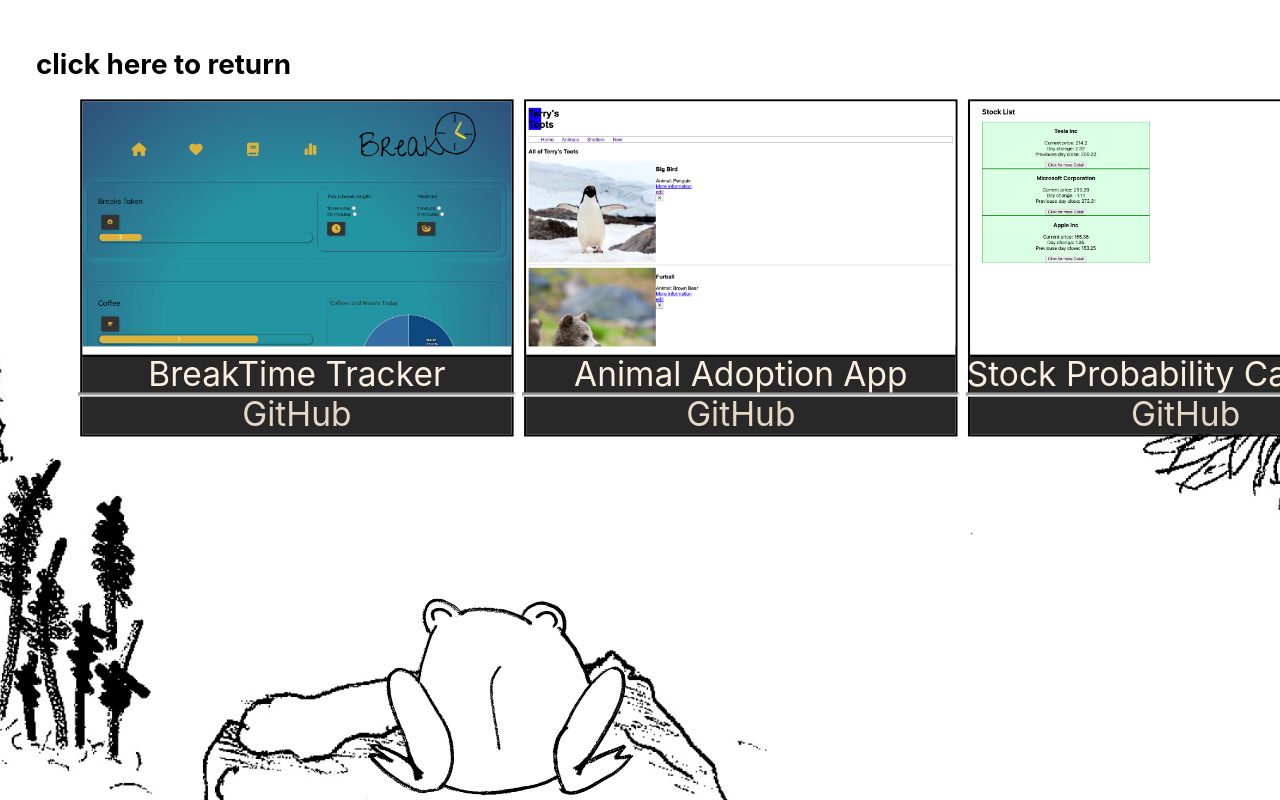
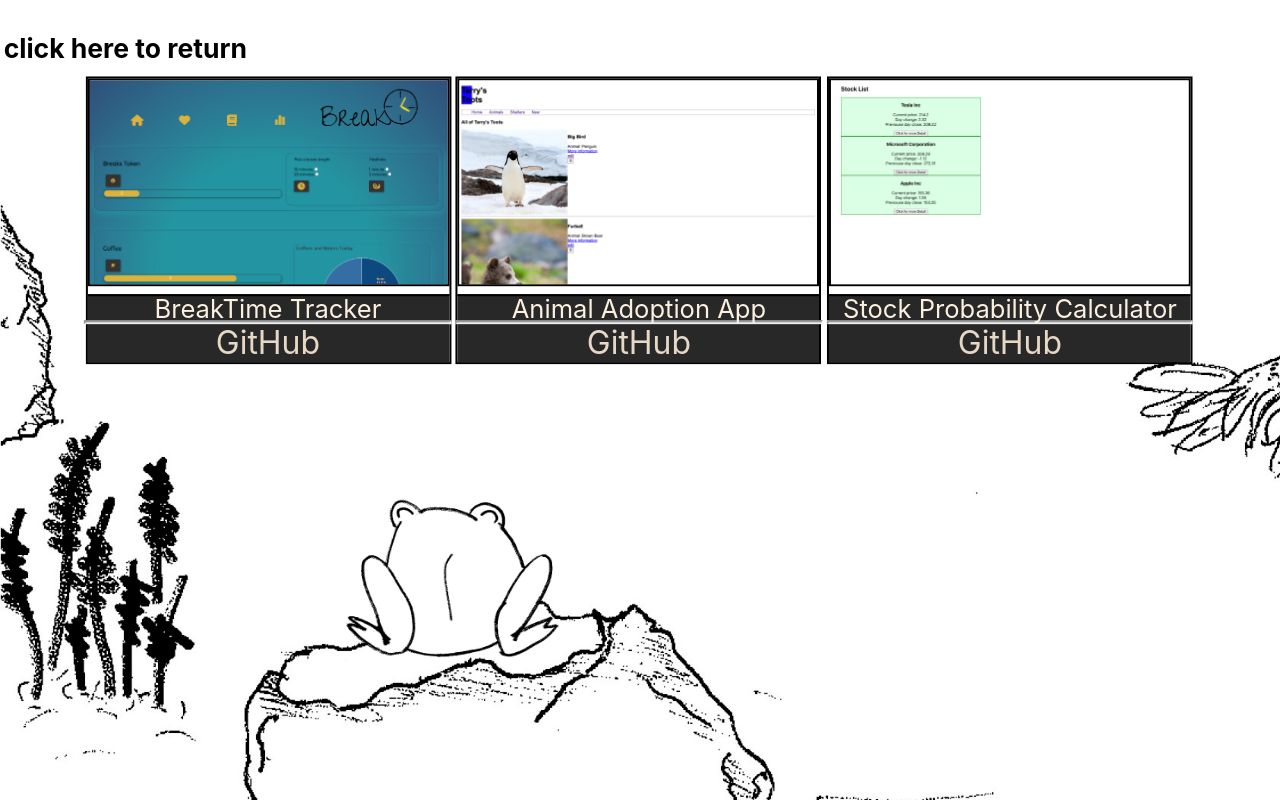
Before and after one commit to CrispyBread1/Daniel_Salvatori_Portfolio, a React (Create React App) app: page / in a window 1280 px wide. Both pictures are taken after a click on the element 591 px from the left and 116 px from the top of the page. Built offline with nearby package versions, Linux system fonts and the light colour scheme.

Commit message:
resisize now works

```diff
--- a/src/App.css
+++ b/src/App.css
@@ -4,51 +4,38 @@
 #NavBar {
   text-align: left;
 }
-/*
-body {
-  padding: 0;
-  width: 100px;
-  height: ;
-  overflow: hidden;
-} */
+
 .Background {
   position: fixed;
-  /* min-width: 100%;
-  min-height: ; */
-  top: -9.2em;
   left: 0;
-  width: 100%;
-  height: 118%;
+  width: 100vw;
+  height: 57vw;
   background-image: url("./imgs/background-image.jpg");
   background-repeat: no-repeat;
   background-size: cover;
   background-position: center;
 }
 
-.rednering-pages{
-  margin-top: 6%;
-}
-
 .Background.zoomright.out {
-  transform-origin: right;
+  transform-origin: 100vw 20vw;
   transition: transform 1.5s;
   transform: scale(1);
 }
 
 .Background.zoomleft.out {
-  transform-origin: 1% 68%;
+  transform-origin: 0vw 35vw;
   transition: transform 1.5s;
   transform: scale(1);
 }
 
 .Background.zoomright {
-  transform-origin: right;
+  transform-origin: 100vw 20vw;
   transition: transform 1.5s;
-  transform: scale(2.1);
+  transform: scale(2);
 }
 
 .Background.zoomleft {
-  transform-origin: 1% 68%;
+  transform-origin: 0vw 35vw;
   transition: transform 1.5s;
-  transform: scale(2.1);
+  transform: scale(2);
 }
--- a/src/components/project.css
+++ b/src/components/project.css
@@ -1,30 +1,32 @@
 .Project-info {
     text-align: center;
-    border: 0.1em solid;
-    margin-top: 5px;
-    margin-left: 5px;
-
-    margin-bottom: -5em;
+    margin-top: 0.2vw;
+    margin-left: 0.2vw;
+    border: 0.101vw solid;
+    margin-bottom: -5vw;
     text-decoration: none;
 }
 
 .LinkTitle {
     background-color: rgb(41, 40, 40);
-    border-top: 0.1em solid;
+    border-top: 0.101vw solid;
 }
 
 .Project-image{
-    bottom: -0.2em;
+    width: 14vw;
+    height: auto;
+    border: 0.101vw solid;
+
 }
 
 .GitHubLink {
-    margin: -0.1em;
+    margin: -0.1vw;
     text-decoration: none;
     color: rgb(230, 216, 198);
 }
 
 hr {
-    margin: -0.1em;
+    margin: -0.1vw;
 }
 
 .GitHubLink:hover {
@@ -34,9 +36,10 @@ hr {
 
 .ProjectTitle {
     /* border-top: 5px; */
-    margin: -0.1em;
+    margin: -0.1vw;
     /* margin-bottom: -0.5em; */
     color: rgb(251, 239, 223);
+    font-size: 1vw;
 }
 
 hr {
--- a/src/components/project.js
+++ b/src/components/project.js
@@ -5,7 +5,7 @@ import './project.css'
 const Project = ({projetIMG, gitHubLink, title}) => {
     return (
     <div className="Project-info">
-        <img className="Project-image" src={projetIMG} width="205em" height="auto"/>
+        <img className="Project-image" src={projetIMG}/>
         <div className="LinkTitle">
         <p className="ProjectTitle">{title}</p>
         <hr/>
--- a/src/containers/cv.css
+++ b/src/containers/cv.css
@@ -1,49 +1,61 @@
 #CV {
     /* border-style: dashed; */
     position: absolute;
-    left: 76.2%;
-    top: 53.6%;
-    transform: translate(-50%, -50%);
-    width: 47%;
-    height: 39.8%;
+    right: 0vw;
+    top: 10vw;
+    /* transform: translate(-50vw, -50vw);  */
+    width: 30vw;
+    height: 10vw;
+    /* border: dotted; */
+}
+
+.Frog-Back {
+    width: 10vw;
+    height: auto;
 }
 
 
 .CVToReturn {
     position: fixed;
-    top: -1em;
-    right: 0.5em;
+    top: 9.5vw;
+    right: 1vw;
 }
 
 .CVToReturn:hover {
     cursor: pointer;
 }
 
+.Photo {
+    width: 11vw;
+    height: auto;
+}
 .Frog-back-image-cv {
     /* height: auto; */
     position: fixed;
-    left: 21em;
-    top: 17em;
+    right: 12vw;
+    top: 30vw;
 }
 
 .DescriptionAboutMe{
-    width: 50em;
+    width: 24vw;
     height: auto;
-    font-size: 7px;
+    font-size: 0.6vw;
     text-align: left;
-    left: 1em;
+    right: 25.3vw;
     position: fixed;
 }
 
 .ContactMeLinks {
     text-decoration: none;
     color: rgb(138, 123, 254);
-    margin: 0.5em;
-    margin-top: -0.5em;
+    margin: 0.5vw;
+    margin-top: -0.5vw;
+    /* right: 0vw;
+    top: 10vw; */
 }
 
 .Email{
-    margin-bottom: -0.5em;
+    margin-bottom: -0.5vw;
 }
 
 .ContactMeLinks:hover {
@@ -54,21 +66,23 @@
     list-style: none;
     display: flex;
     flex-direction: row;
-    text-align: center;
+    /* text-align: center; */
 }
 
 .ContactDetails {
     position: absolute;
-    top: 27em;
-    right: 0em;
-    font-size: 11px;
+    top: 22.5vw;
+    right: 0.5vw;
+    /* width: vw; */
+    height: auto;
+    font-size: 0.7vw;
 }
 
 .Photo {
     position: absolute;
-    top: 8em;
-    right: 25em;
-    border: solid 2px;
+    top: 10vw;
+    right: 26vw;
+    border: solid 0.2vw;
     height: auto;
     border-color: rgb(133, 67, 20);
     border-radius: 80%;
--- a/src/containers/cv.js
+++ b/src/containers/cv.js
@@ -20,7 +20,7 @@ const CV = ({backToHome}) => {
         <div id="CV" >
             <h3 className="CVToReturn" onClick={moveToHome}>click here to return</h3>
             <div className= "Frog-back-image-cv">
-                <img src={FrogBack} width="130em" height="auto"/>
+                <img className="Frog-Back"src={FrogBack}/>
             </div>
             <div className="DescriptionAboutMe">
                 <p>
@@ -28,7 +28,7 @@ const CV = ({backToHome}) => {
                 </p>
             </div>
             <div className="PhotoMe">
-                <img className="Photo" src={Me} width="130em" height="auto"/>
+                <img className="Photo" src={Me}/>
             </div>
             <div className="ContactDetails">
                 <p className="Email">Email: dsalvatori2008@gmail.com</p>
--- a/src/containers/homePage.css
+++ b/src/containers/homePage.css
@@ -1,92 +1,51 @@
-/* .Frog {
-  height: auto;
-  width: 1.5em;
+.Frog {
   position: absolute;
-  left: 41.5em;
-  top: 32.5em;
+  left: 47.4vw;
+  top: 24.7vw;
 }
 
 .Project-Title {
+  width: 30vw;
+  height: auto;
   position: absolute;
-  left: 32.5em;
-  top: 10em;
+  left: 35.5vw;
+  top: 1vw;
 }
 
 .NavButtons {
   position: absolute;
-  left: 38.5em;
-  top: 17em;
+  left: 42vw;
+  top: 7vw;
   display: flex;
   flex-direction: row;
+}
+
+.Froggy-homepage-image {
+  width: 9vw;
+  height: auto;
 }
 
 #Project-Button {
   margin: 0.7em;
   transform: scale(1);
   transition: transform 0.5s;
+
+}
+.Project-images {
+  height: auto;
+  width: 6.5vw;
 }
 
+.CV-images {
+  height: auto;
+  width: 8.2vw;
+}
 #CV-Button {
   margin: 0.7em;
   transform: scale(1);
   transition: transform 0.5s;
-}
-
-#CV-Button:hover {
-  transform: scale(1.2);
-  transition: transform 0.5s;
-  cursor: pointer;
-  -webkit-filter: drop-shadow(0.5px 2px 1px #222);
-  filter: drop-shadow(0.5px 2px 1px #222);
-}
-
-#Project-Button:hover {
-  transform: scale(1.2);
-  transition: transform 0.5s;
-  cursor: pointer;
-  -webkit-filter: drop-shadow(0.5px 2px 1px #222);
-  filter: drop-shadow(0.5px 2px 1px #222);
-} */
-/*
-.Name {
-  position: fixed;
-  width: 100px;
-} */
-
-.Frog {
-  /* height: 50%; */
-  /* width: 10%; */
-  position: absolute;
-  left: 46.4%;
-  top: 53.4%;
-  /* overflow: hidden; */
-}
-
-.Project-Title {
-  position: absolute;
-  left: 36%;
-  top: 15%;
-}
-
-.NavButtons {
-  position: absolute;
-  left: 51%;
-  top: 24%;
-  transform: translateX(-50%);
-  display: flex;
-  flex-direction: row;
-}
-
-#Project-Button {
-  margin: 0.7em;
-  transform: scale(1);
-  transition: transform 0.5s;
-}
-
-#CV-Button {
-  margin: 0.7em;
-  transform: scale(1);
-  transition: transform 0.5s;
+  height: auto;
+  width: 5vw;
 }
 
 #CV-Button:hover {
--- a/src/containers/homePage.js
+++ b/src/containers/homePage.js
@@ -28,35 +28,35 @@ const HomePage = ({moveBackground}) => {
     const moveFroggy = (name) => {
         let id = null;
         let frog = document.querySelector(".Frog");
-        let posY = 51.7;
+        let posY = 24;
         let posX = 50;
         clearInterval(id);
         if (name === 'Project'){
-            id = setInterval(frame, 25);
+            id = setInterval(frame, 40);
             function frame() {
-            if (posX <= 13) {
+            if (posX <= 15) {
                 clearInterval(id);
                 resetImage()
             } else {
                 changeImageJumpFacingLeft()
-                posY+= 0.50;
-                posX-= 1;
-                frog.style.top = posY + '%';
-                frog.style.left = posX + '%';
+                posY+= 0.7;
+                posX-= 2;
+                frog.style.top = posY + 'vw';
+                frog.style.left = posX + 'vw';
             }
             }
         } else if (name === 'CV'){
             id = setInterval(frame, 25);
             function frame() {
-                if (posX >= 76 ) {
+                if (posX >= 80 ) {
                     clearInterval(id);
                     resetImage()
                 } else {
                     changeImageJumpFacingRight()
-                    posY+= 0.35;
+                    posY+= 0.18;
                     posX+= 1;
-                    frog.style.top = posY + '%';
-                    frog.style.left = posX + '%';
+                    frog.style.top = posY + 'vw';
+                    frog.style.left = posX + 'vw';
                 }
                 }
         }
@@ -83,15 +83,15 @@ const HomePage = ({moveBackground}) => {
     return (
         <div className="Home">
         {/* <h1 className="Title">Salvatori's Portfolio</h1> */}
-        <img className="Project-Title" src={projectTitle} width="400em" height="auto"/>
+        <img className="Project-Title" src={projectTitle} />
 
         <div className="NavButtons">
-        <div onClick={moveToProject} id="Project-Button" value="Project"><img src={projectsButton}  width="80em" height="auto"/></div>
-        <div onClick={moveToCV} id="CV-Button" value="CV"><img src={aboutMeButton}  width="100em" height="auto"/></div>
+        <div onClick={moveToProject} id="Project-Button" value="Project"><img className="Project-images"src={projectsButton}/></div>
+        <div onClick={moveToCV} id="CV-Button" value="CV"><img className="CV-images"src={aboutMeButton}/></div>
         </div>
 
         <div className="Frog">
-            <img src={frogImage} onClick={moveFroggy} width="130em" />
+            <img className="Froggy-homepage-image"src={frogImage} onClick={moveFroggy} />
         </div>
 
         </div>
--- a/src/containers/projectBoard.css
+++ b/src/containers/projectBoard.css
@@ -1,19 +1,18 @@
 #Project {
     position: absolute;
-    left: 0em;
-    top: 27em;
+    left: 0vw;
+    top: 19vw;
 }
 
 
 .Frog-back-image-projects {
     /* height: auto; */
-    position: fixed;
-    left: 11.4em;
-    top: 42.7em;
+    position: absolute;
+    left: 13.5vw;
+    top: 17.5vw;
 }
 
 .Projects {
-
     list-style: none;
     display: flex;
     flex-direction: row;
@@ -21,10 +20,15 @@
 
 .ProjectToReturn {
     position: absolute;
-    right: 40em;
-    top: -2em;
+    right: 37vw;
+    top: -2vw;
 }
 
 .ProjectToReturn:hover {
     cursor: pointer;
 }
+
+.Frog-Back-Image-Projectboard {
+    width: 8.5vw;
+    height: auto;
+}
--- a/src/containers/projectBoard.js
+++ b/src/containers/projectBoard.js
@@ -28,7 +28,7 @@ const ProjectBoard = ({backToHome}) => {
             <h5 className="ProjectToReturn" onClick={moveToHome}>click here to return</h5>
 
             <div className= "Frog-back-image-projects">
-                    <img src={FrogBack} width="130em" height="auto"/>
+                    <img className="Frog-Back-Image-Projectboard"src={FrogBack} />
             </div>
 
             <ul className="Projects">
```
Also changed, not shown: src/imgs/background-image.jpg.
